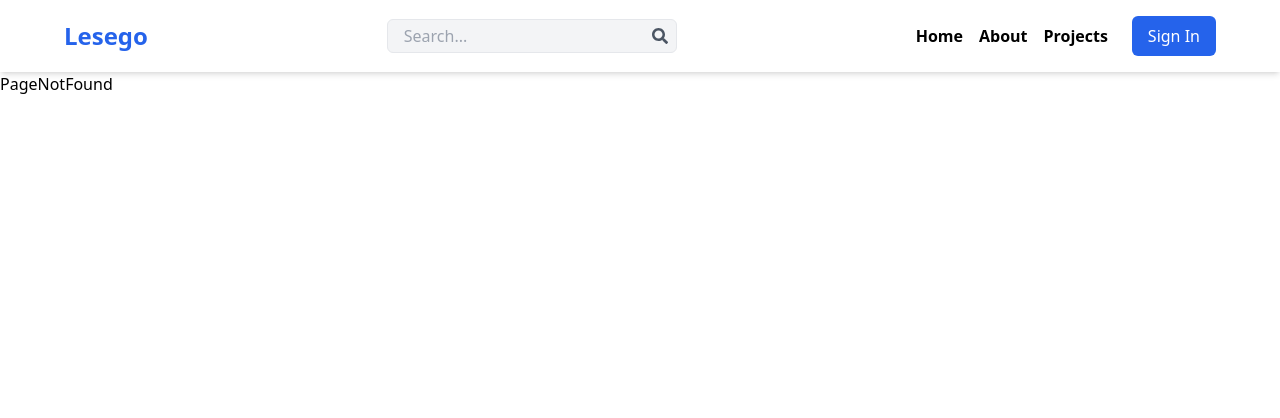
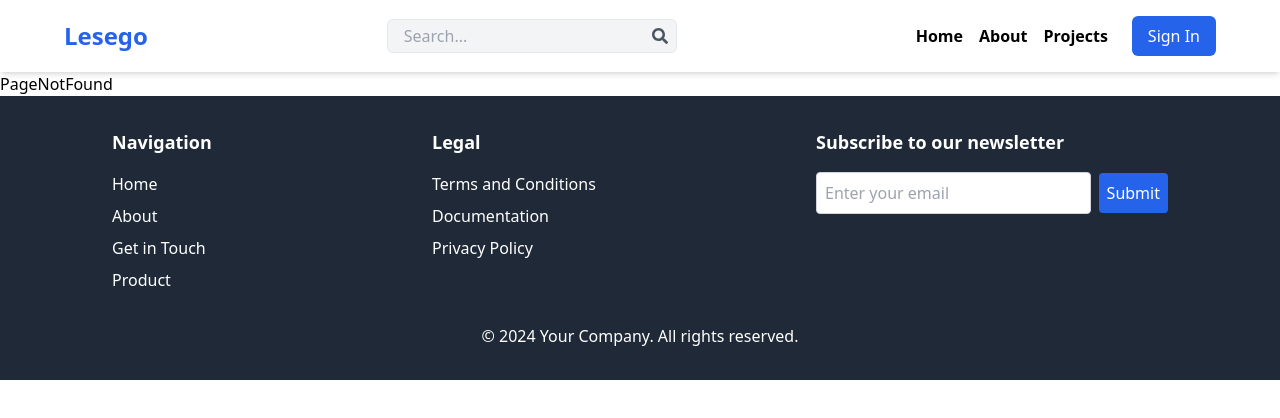
Before and after one commit to LesegoLSG/blog, a React (Vite) app in the folder client/: page /projects in a window 1280 px wide. Shown: the top 418 px of the page. Built offline with nearby package versions, Linux system fonts and the light colour scheme.

Commit message:
Implemented and included a footer in app.jsx

```diff
--- a/client/src/App.jsx
+++ b/client/src/App.jsx
@@ -5,6 +5,7 @@ import SignIn from "./pages/SignIn";
 import Home from "./pages/Home";
 import About from "./pages/About";
 import PageNotFound from "./pages/PageNotFound";
+import Footer from "./components/Footer/Footer";
 
 function App() {
   return (
@@ -17,6 +18,7 @@ function App() {
         <Route path="/about" element={<About />} />
         <Route path="/projects" element={<PageNotFound />} />
       </Routes>
+      <Footer />
     </BrowserRouter>
   );
 }
--- /dev/null
+++ b/client/src/components/Footer/Footer.jsx
@@ -0,0 +1,85 @@
+import React from "react";
+
+const Footer = () => {
+  return (
+    <footer className="bg-gray-800 text-white py-8">
+      <div className="max-w-screen-2xl mx-auto px-4 xl:px-28">
+        <div className="flex flex-col lg:flex-row justify-between">
+          {/* Navigation Links */}
+          <div className="mb-8 lg:mb-0">
+            <h4 className="text-lg font-bold mb-4">Navigation</h4>
+            <ul className="space-y-2">
+              <li>
+                <a href="#home" className="hover:underline">
+                  Home
+                </a>
+              </li>
+              <li>
+                <a href="#about" className="hover:underline">
+                  About
+                </a>
+              </li>
+              <li>
+                <a href="#contact" className="hover:underline">
+                  Get in Touch
+                </a>
+              </li>
+              <li>
+                <a href="#product" className="hover:underline">
+                  Product
+                </a>
+              </li>
+            </ul>
+          </div>
+          {/* Terms and Conditions, Documentation, Privacy Policy */}
+          <div className="mb-8 lg:mb-0">
+            <h4 className="text-lg font-bold mb-4">Legal</h4>
+            <ul className="space-y-2">
+              <li>
+                <a href="#terms" className="hover:underline">
+                  Terms and Conditions
+                </a>
+              </li>
+              <li>
+                <a href="#documentation" className="hover:underline">
+                  Documentation
+                </a>
+              </li>
+              <li>
+                <a href="#privacy" className="hover:underline">
+                  Privacy Policy
+                </a>
+              </li>
+            </ul>
+          </div>
+          {/* Subscription Form */}
+          <div className="w-full lg:w-1/3">
+            <h4 className="text-lg font-bold mb-4">
+              Subscribe to our newsletter
+            </h4>
+            <form className="flex flex-col sm:flex-row items-center">
+              <input
+                type="email"
+                placeholder="Enter your email"
+                className="w-full p-2 mb-4 sm:mb-0 sm:mr-2 rounded border border-gray-300 text-gray-800"
+              />
+              <button
+                type="submit"
+                className="w-full sm:w-auto bg-blue-600 text-white p-2 rounded hover:bg-blue-700 transition"
+              >
+                Submit
+              </button>
+            </form>
+          </div>
+        </div>
+        <div className="text-center mt-8">
+          <p>
+            &copy; {new Date().getFullYear()} Your Company. All rights reserved.
+          </p>
+        </div>
+      </div>
+    </footer>
+  );
+};
+
+export default Footer;
```
